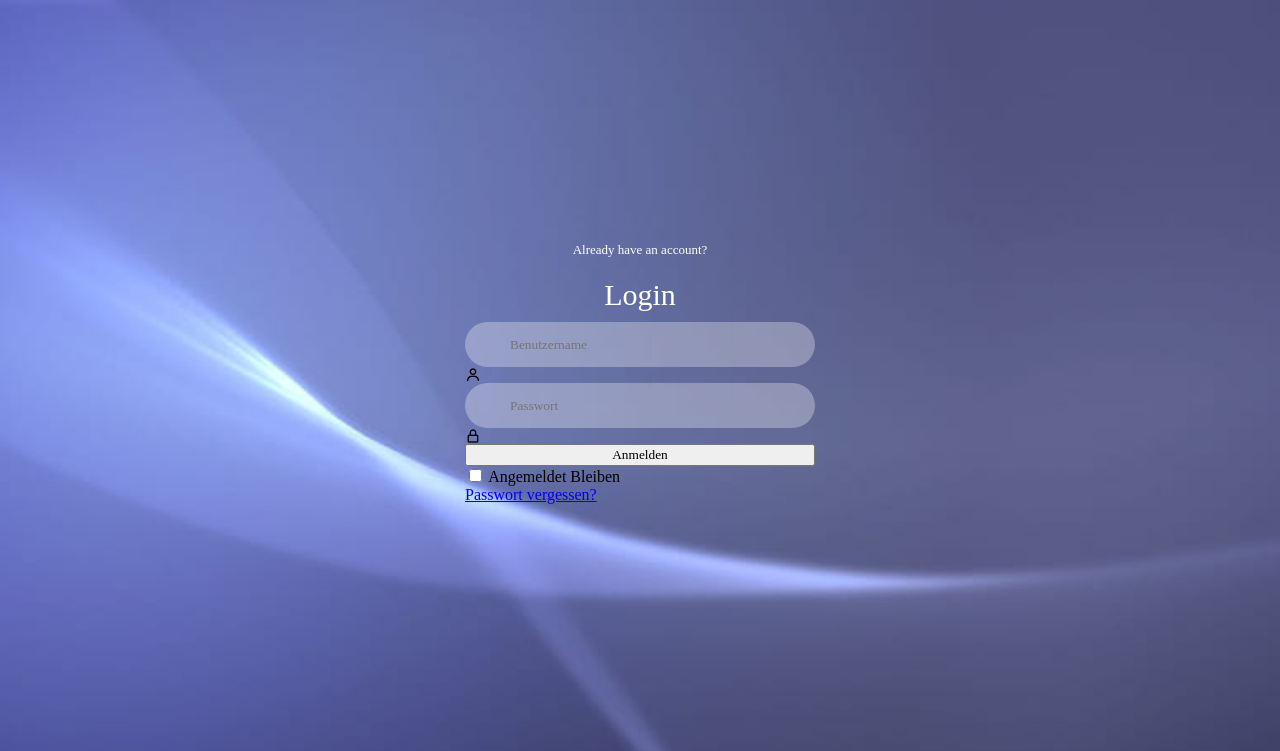
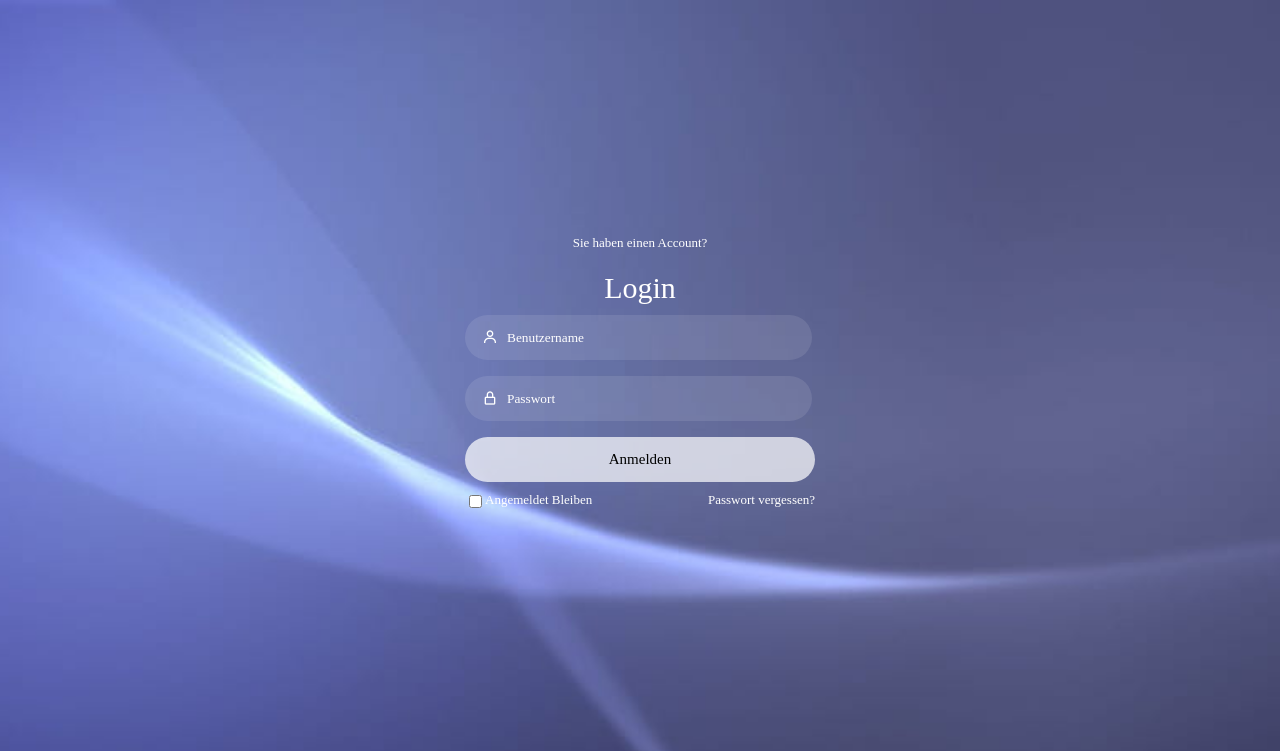
Before and after one commit to Yodaking8549/Kiosk, a PHP site: page / in a window 1280 px wide. Shown: the top 751 px of the page. Run offline with PHP 8.4, Linux system fonts and the light colour scheme.

Commit message:
Login verschönerung
Css für die unteren teile von der Login page

```diff
--- a/Login/index.html
+++ b/Login/index.html
@@ -12,7 +12,7 @@
     <div class="box">
         <div class="container">
             <div class="top-header">
-                <span>Already have an account?</span>
+                <span>Sie haben einen Account?</span>
                 <header>Login</header>
             </div>
 
--- a/Login/style.css
+++ b/Login/style.css
@@ -45,6 +45,44 @@ header{
     outline: none;
     border-radius: 30px;
     color: #fff;
-    padding: 0 0 0 45px;
-    background: rgba(255, 255, 255, 0.3);
+    padding: 0 0 0 42px;
+    background: rgba(255, 255, 255, 0.1);
 }
+i{
+    position: relative;
+    top: -31px;
+    left: 17px;
+    color: #fff;
+}
+::-webkit-input-placeholder{
+    color: #fff;
+}
+.submit{
+    border: none;
+    border-radius: 30px;
+    font-size: 15px;
+    height: 45px;
+    outline: none;
+    width: 100%;
+    background: rgba(255, 255, 255, 0.7);
+    cursor: pointer;
+    transition: .3s;
+}
+.submit:hover{
+    box-shadow: 1px 5px 7px 1px rgba(0, 0, 0, 0.6);
+}
+.bottom{
+    display: flex;
+    flex-direction: row;
+    justify-content: space-between;
+    font-size: small;
+    color: #fff;
+    margin-top: 10px;
+}
+.left{
+    display: flex;
+}
+label a{
+    color: #fff;
+    text-decoration: none;
+}
```
